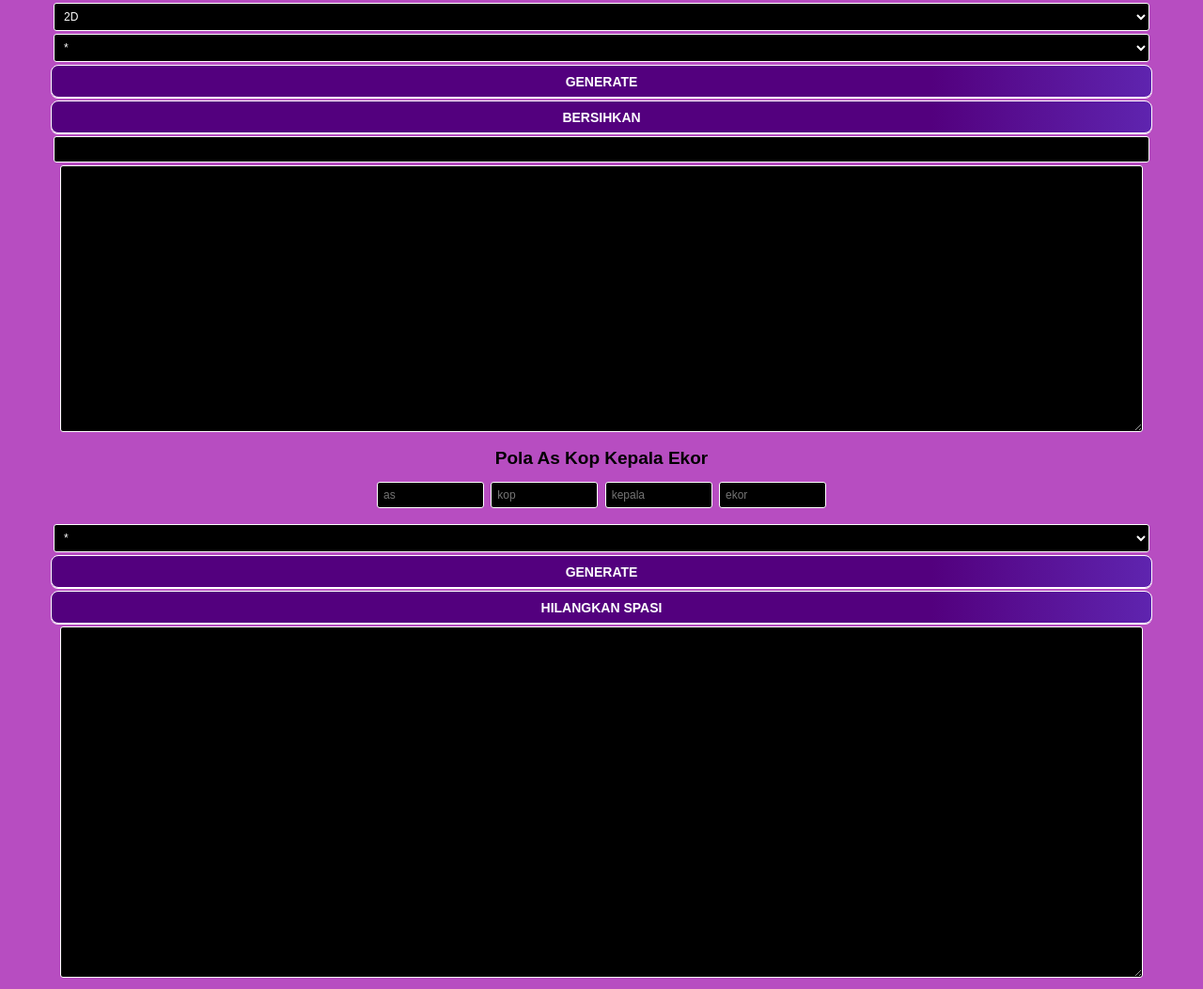
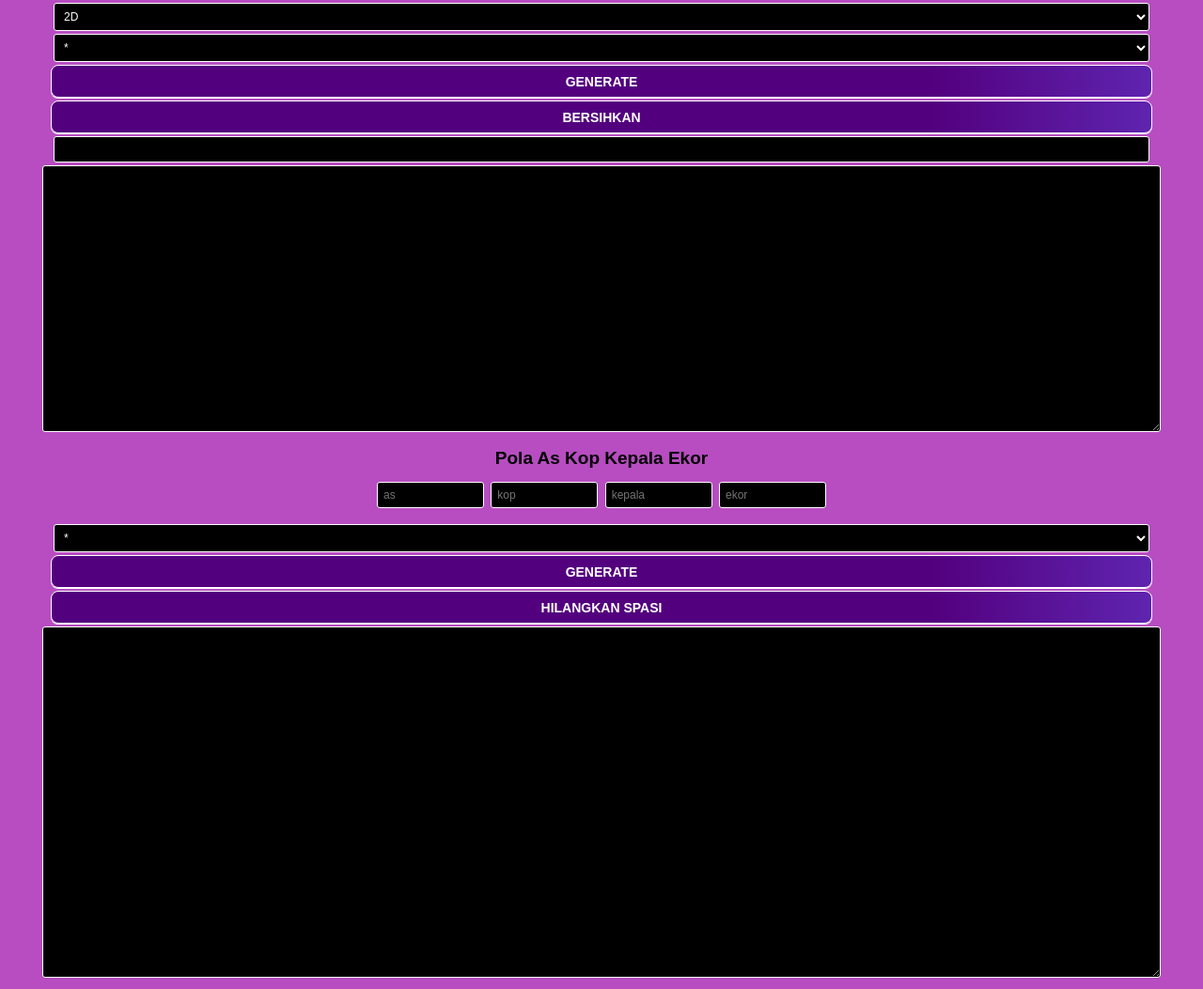
Before and after one commit to A1rtpresult/acakangkagopek, a plain HTML site: page index.html in a window 1280 px wide. Shown: the part 79-1132 px from the top of the page at 94% size. Drawn offline with Linux system fonts and the light colour scheme.

Commit message:
Update index.html

```diff
--- a/index.html
+++ b/index.html
@@ -167,7 +167,7 @@ Tampilkan hasil. <input name="maxoutput" size="13" type="hidden" /> <input check
 <center>
 <input disabled="disabled" name="chkbx_comma" type="hidden" value="ON" />
 <input name="feedback" style="width: 90%;" readonly/>
-<textarea cols="90" name="permlist" rows="15" style="font-size: 16px; width: 90%;" wrap="virtual"></textarea></form>
+<textarea cols="90" name="permlist" rows="15" style="font-size: 16px; width: 93%;" wrap="virtual"></textarea></form>
 <center>
 <br>
 <h3 style="color: black">Pola As Kop Kepala Ekor </h3>
@@ -193,7 +193,7 @@ Tampilkan hasil. <input name="maxoutput" size="13" type="hidden" /> <input check
 
 <center>
 <b><i id="count"></i></b>
-<textarea id="textString" cols="30" name="txt" rows="20" style="font-size: 16px; width: 90%;"></textarea>
+<textarea id="textString" cols="30" name="txt" rows="20" style="font-size: 16px; width: 93%;"></textarea>
 
 
 </center>
```
